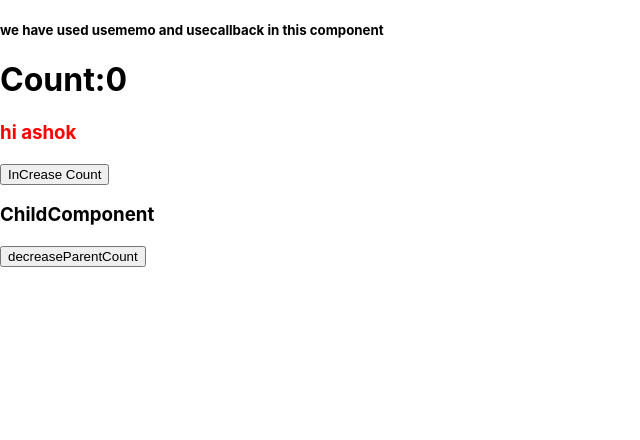
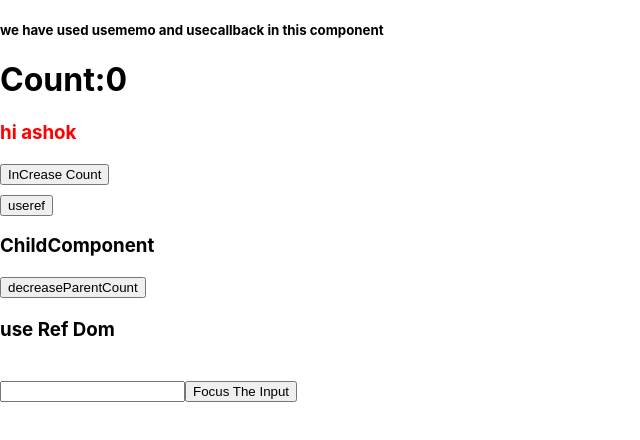
Before and after one commit to ashok-virat/React-top-api, a React (Create React App) app: page /useMemo in a window 1280 px wide. Shown: the top 440 px of the page, without its empty margins (0-640 px from the left). Built offline with nearby package versions, Linux system fonts and the light colour scheme.

Commit message:
useref added

```diff
--- a/src/Component/UseMemo/UseMemoChild.js
+++ b/src/Component/UseMemo/UseMemoChild.js
@@ -1,4 +1,5 @@
 import React, { memo } from "react";
+import UseRefDom from "./useRefDom";
 
 const UseMemoChild = memo((props) => {
   const { decreaseCount } = props;
@@ -9,6 +10,8 @@ const UseMemoChild = memo((props) => {
     <div>
       <h3>ChildComponent</h3>
       <button onClick={decreaseCount}>decreaseParentCount</button>
+      <br />
+      <UseRefDom />
     </div>
   );
 });
--- a/src/Component/UseMemo/UseMemoParent.js
+++ b/src/Component/UseMemo/UseMemoParent.js
@@ -1,4 +1,4 @@
-import React, { useState, useCallback, useMemo } from "react";
+import React, { useState, useCallback, useMemo, useRef } from "react";
 import UseMemoChild from "./UseMemoChild";
 
 const useMemoParent = () => {
@@ -8,10 +8,18 @@ const useMemoParent = () => {
     message: "hi ashok",
   });
 
+  //use ref updates.does not trigger the component re render
+  const referenceValue = useRef(0);
+
+  const handleUseRef = () => {
+    referenceValue.current++;
+    console.log(`use ref value updated ${referenceValue.current} clicked`);
+  };
+
   const increaseCount = () => {
     setCount({
       ...count,
-      count: count.count + 1,
+      count: count.count +1,
       message:
         count.count === 3 ? "see the console _use memo called_" : "hi ashok",
     });
@@ -38,6 +46,10 @@ const useMemoParent = () => {
       <h1>Count:{count.count}</h1>
       <h3 style={{ color: "red" }}>{getCount}</h3>
       <button onClick={increaseCount}>InCrease Count</button>
+      <br></br>
+      <button onClick={handleUseRef} style={{ marginTop: "10px" }}>
+        useref
+      </button>
       <UseMemoChild decreaseCount={decreaseCount}></UseMemoChild>
     </div>
   );
--- /dev/null
+++ b/src/Component/UseMemo/useRefDom.js
@@ -0,0 +1,24 @@
+import React, { useRef } from "react";
+
+const UseRefDom = () => {
+  const elementRef = useRef();
+  const inputRef = useRef();
+
+  const focusTheButton = () => {
+    inputRef.current.focus();
+    elementRef.current.style.backgroundColor = "blue";
+  };
+
+  console.log("use ref Dom component render");
+
+  return (
+    <div style={{ marginTop: "20px" }} ref={elementRef}>
+      <h3> use Ref Dom</h3>
+      <br />
+      <input ref={inputRef}></input>
+      <button onClick={focusTheButton}>Focus The Input</button>
+    </div>
+  );
+};
+
+export default UseRefDom;
--- a/src/Component/UseReducer/UseReducer.js
+++ b/src/Component/UseReducer/UseReducer.js
@@ -21,6 +21,7 @@ const UseReducerParent = () => {
 
   return (
     <div>
+    <h2>using use reducer for state management</h2>
       Count: {state.count}
       <button
         onClick={() =>
```
